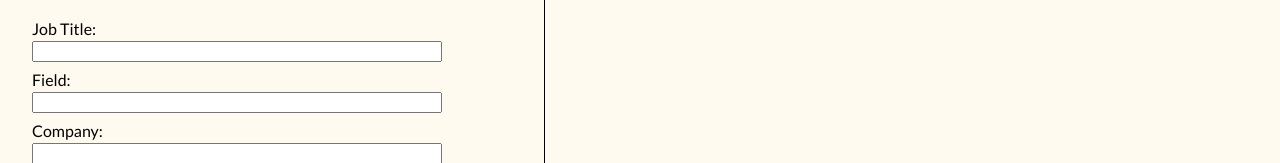
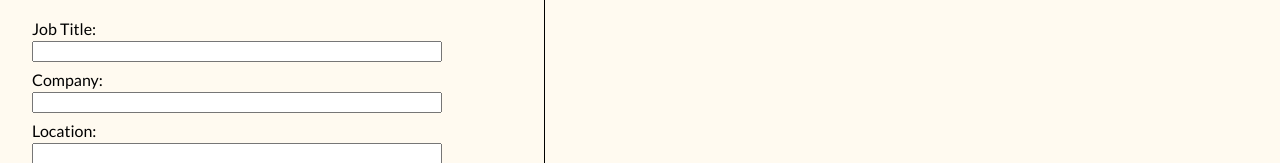
Before and after one commit to qzmp10/cv-application, a React (Create React App) app in the folder cv-project/: page / in a window 1280 px wide. Shown: the part 787-950 px from the top of the page. Built offline with nearby package versions, Linux system fonts and the light colour scheme.

Commit message:
removed one item for experience form

```diff
--- a/cv-project/src/components/Experience.js
+++ b/cv-project/src/components/Experience.js
@@ -7,7 +7,6 @@ class Experience extends React.Component {
 
         this.state = {
             title: '',
-            field: '',
             company: '',
             location: '',
             duration: '',
@@ -19,11 +18,6 @@ class Experience extends React.Component {
         if(e.target.id === "title") {
             this.setState({
                 title: e.target.value,
-            })
-        }
-        if(e.target.id === "field") {
-            this.setState({
-                field: e.target.value,
             })
         }
         if(e.target.id === "company") {
@@ -42,7 +36,7 @@ class Experience extends React.Component {
             })
         }
 
-        console.log(this.state.title, this.state.field)
+        console.log(this.state.title)
     }
 
     submitExperience = (e) => {
@@ -51,7 +45,6 @@ class Experience extends React.Component {
 
         let tempArray = [];
         tempArray.push(this.state.title);
-        tempArray.push(this.state.field);
         tempArray.push(this.state.company);
         tempArray.push(this.state.location);
         tempArray.push(this.state.duration);
@@ -65,10 +58,10 @@ class Experience extends React.Component {
 
     render() {
 
-        const {title, field, company, location, duration, experienceArray} = this.state;
+        const {title, company, location, duration, experienceArray} = this.state;
 
         return(
-            <ExperienceForm title={title} field = {field} company={company} location={location}
+            <ExperienceForm title={title} company={company} location={location}
             duration={duration} handleChange={this.handleChange} submitExperience={this.submitExperience}/>
         )
     }
--- a/cv-project/src/components/ExperienceForm.js
+++ b/cv-project/src/components/ExperienceForm.js
@@ -8,7 +8,6 @@ class ExperienceForm extends React.Component {
     render() {
 
         const {title} = this.props;
-        const {field} = this.props;
         const {company} = this.props;
         const {location} = this.props;
         const {duration} = this.props;
@@ -24,15 +23,6 @@ class ExperienceForm extends React.Component {
                       onChange={handleChange}
                       value={title}
                       id='title'
-                      type="text"/>
-                    </div>
-
-                    <div className='inputDiv'>
-                      <label htmlFor="field">Field: </label>
-                      <input
-                      onChange={handleChange}
-                      value={field}
-                      id='field'
                       type="text"/>
                     </div>
 
```
Also changed, not shown: cv-project/src/components/ProjectForm.js (added, +11 -0 lines).
